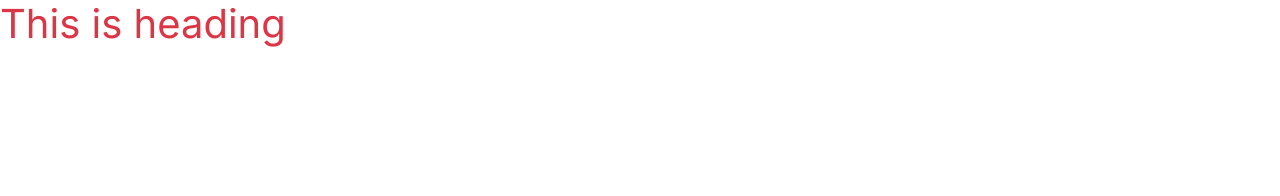
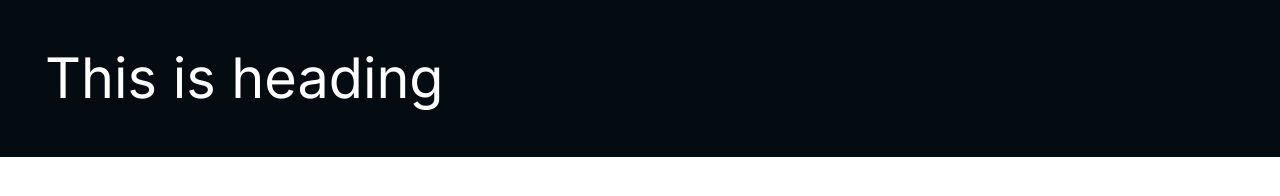
Before and after one commit to project-schema/html-scss-bootstrap, a website: page index.html in a window 1280 px wide. Drawn offline with Linux system fonts and the light colour scheme.

Commit message:
new add pretier and root color

```diff
--- a/assets/scss/_variables.scss
+++ b/assets/scss/_variables.scss
@@ -1,12 +1,46 @@
 // ESSENTIAL COLORS
 :root {
-    --Body-Color-1: #0F051D;
-    --Body-Color-3: #040B11;
+  --white: #ffffff; // white-stroke is same
+  --secondary-2: #b9b9bf;
+  --body-color-1: #0f051d;
+  --primary: #7c3aed;
+  --body-color-2: #f4f6f9;
+  --body-color-3: #040b11;
+  --brand-color-1: #f63c9b;
+  --Text-Color: #cecfd3;
+  --dark: #1b1229; // --D
+  --line-Color: #484848;
+  --green: #21e786;
 }
 
+html {
+  font-size: 10px;
+  @include mq(xl-1) {
+    font-size: 9px;
+  }
+  @include mq(xl) {
+    font-size: 8px;
+  }
+  @include mq(lg) {
+    font-size: 7px;
+  }
+  @include mq(md) {
+    font-size: 6px;
+  }
+  @include mq(sm) {
+    font-size: 5px;
+  }
+}
+
+.test-text {
+  background: var(--body-color-3);
+  padding: 5rem;
+  color: var(--white);
+  font-size: 6.2rem;
+  text-shadow: saddlebrown;
+}
 
 // Font Family
 
-$bodyFont : 'Manrope',
-sans-serif;
+$bodyFont: 'Manrope', sans-serif;
 $headingFont: 'Inter', sans-serif;
--- a/assets/scss/main.scss
+++ b/assets/scss/main.scss
@@ -1,6 +1,6 @@
+@import 'mixins';
 @import 'variables';
 @import 'font';
-@import 'mixins';
 @import 'common';
 @import 'header';
 @import 'hero';
--- a/index.html
+++ b/index.html
@@ -1,4 +1,4 @@
-<!DOCTYPE html>
+<!doctype html>
 <html lang="en">
   <head>
     <meta charset="UTF-8" />
@@ -14,10 +14,10 @@
   </head>
   <body>
     <div>
-			<h1 class="text-danger fs-1">This is heading</h1>
+      <h1 class="test-text" id="sfd" style="display: flex">This is heading</h1>
     </div>
 
-		<!-- scripts  -->
+    <!-- ***** scripts *****  -->
     <script src="assets/js/bootstrap.min.js"></script>
     <script src="assets/js/script.js"></script>
   </body>
```
Also changed, not shown: package.json (+16 -1 lines), assets/css/style.css, 5 other files. Lines whose indentation alone changed are shown as unchanged.
